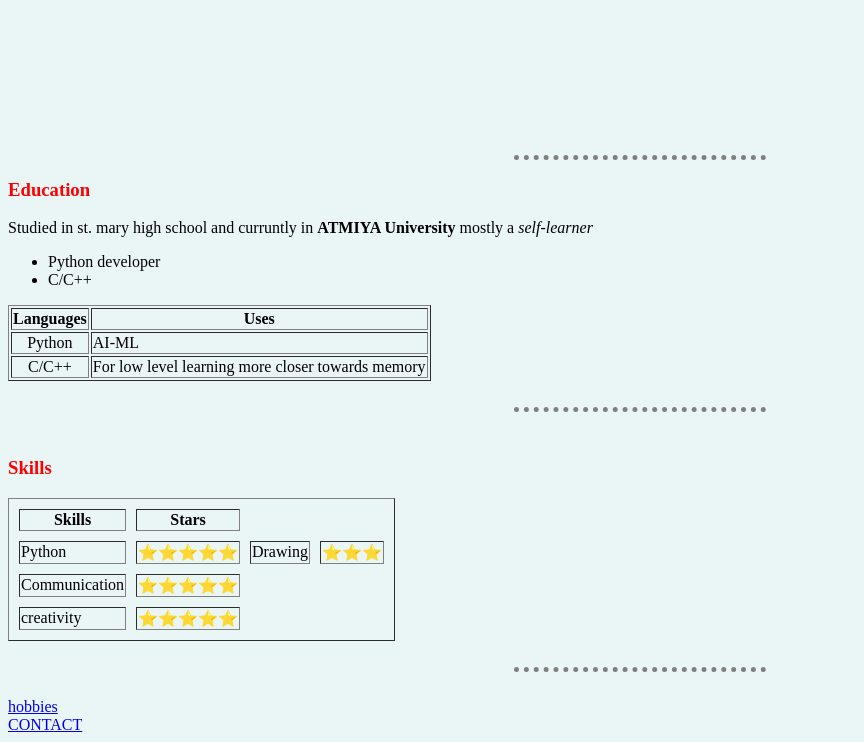
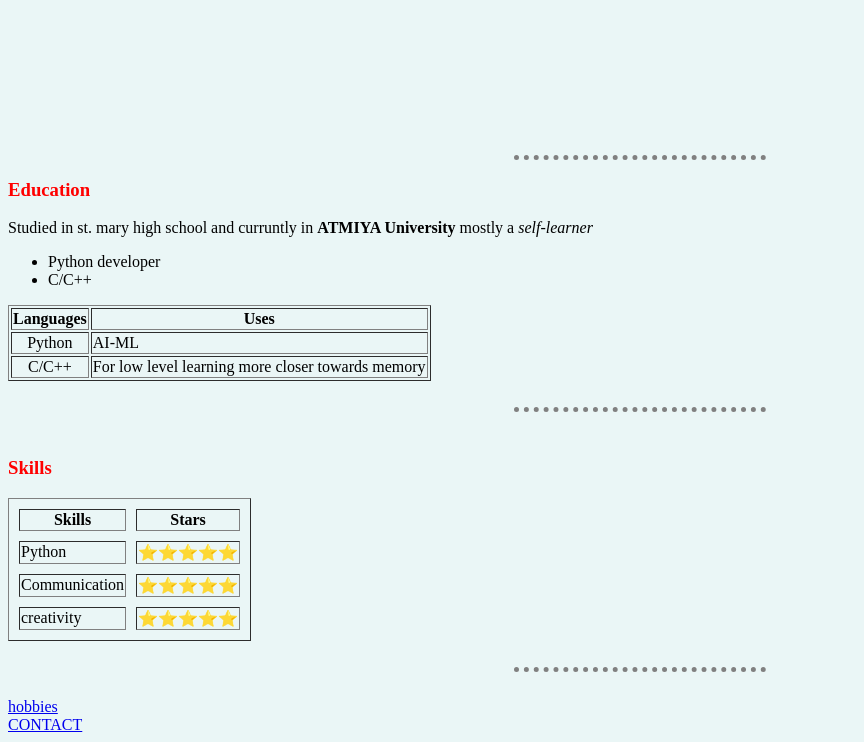
Before and after one commit to NiramayThaker/niramay_thaker, a plain HTML site: page index.html in a window 1280 px wide. Shown: the part 617-1359 px from the top of the page, without its empty margins (0-864 px from the left). Drawn offline with Linux system fonts and the light colour scheme.

Commit message:
Update index.html

```diff
--- a/index.html
+++ b/index.html
@@ -49,8 +49,6 @@
       <tr>
         <td>Python</td>
         <td>⭐⭐⭐⭐⭐</td>
-        <td>Drawing</td>
-        <td>⭐⭐⭐</td>
       </tr>
       <tr>
         <td>Communication</td>
```
